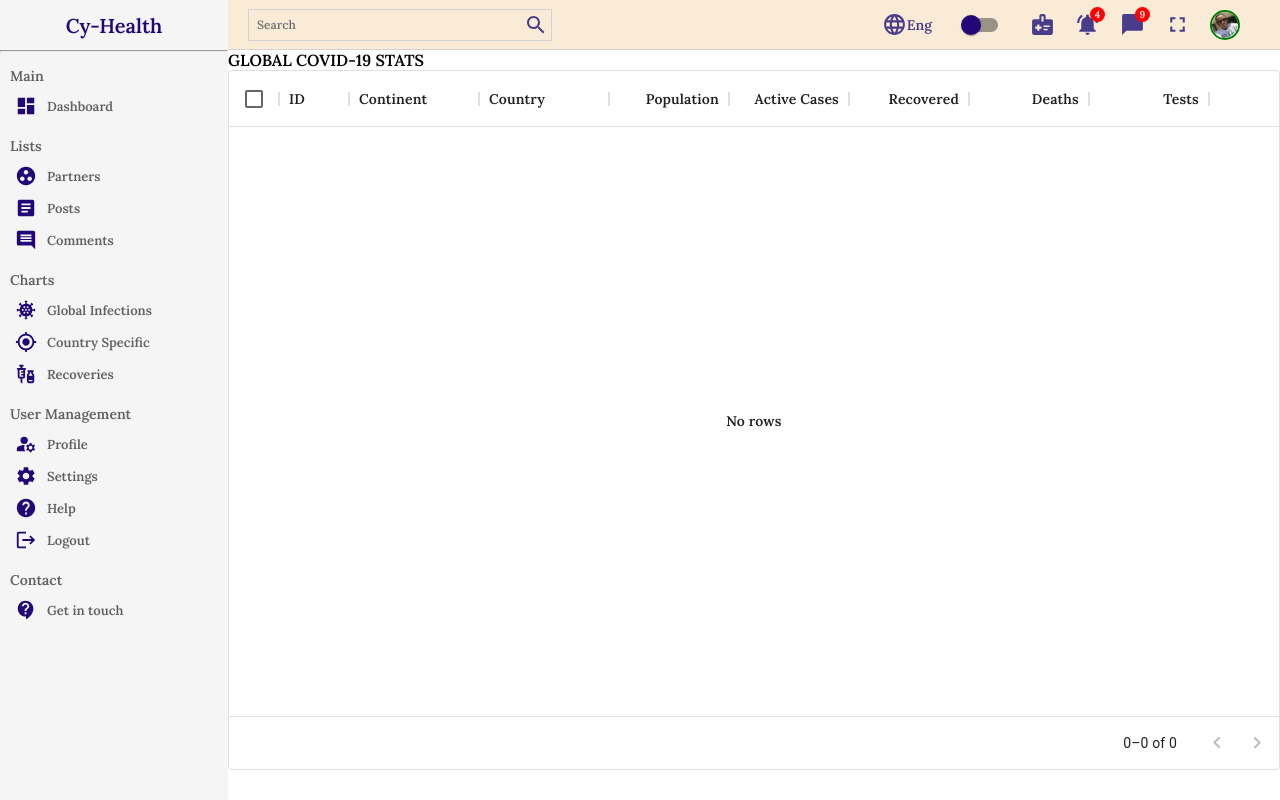
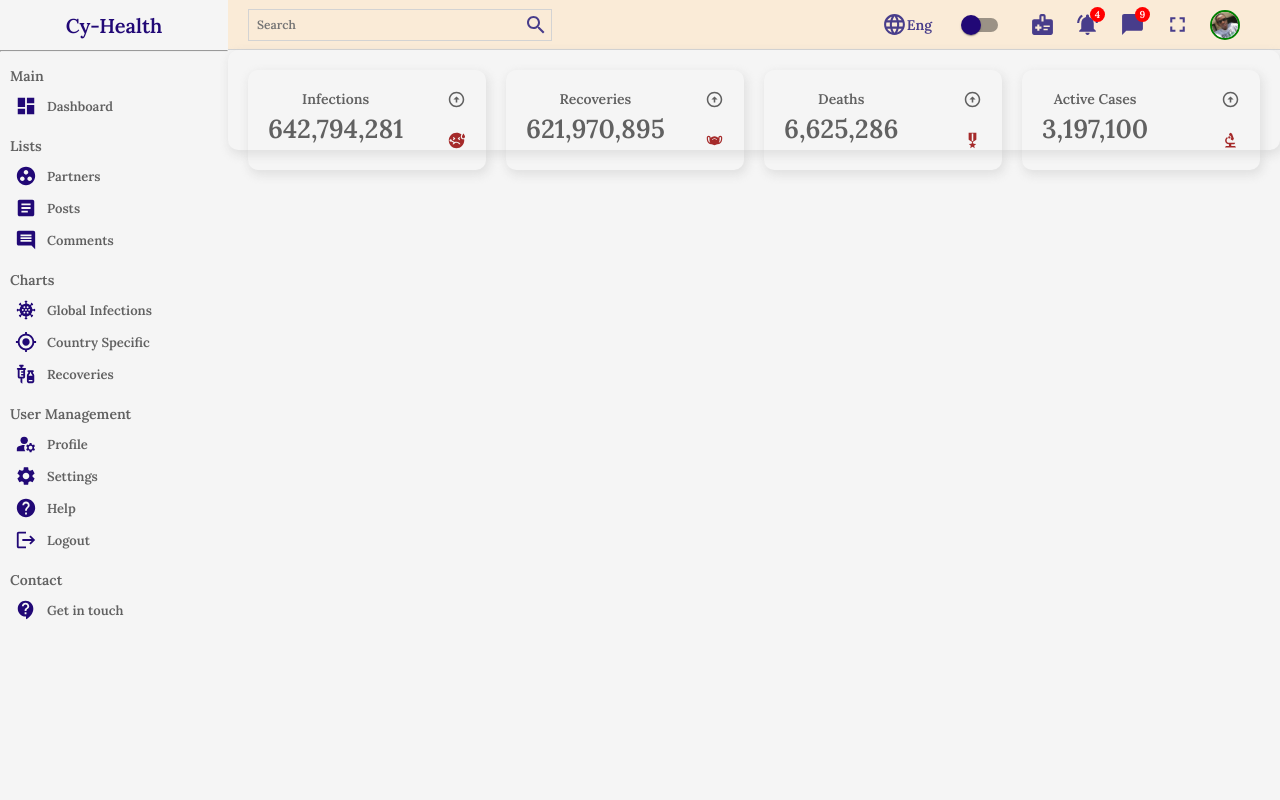
Before and after one commit to sang-4/cy-health, a React (Create React App) app: page / in a window 1280 px wide. Built offline with nearby package versions, Linux system fonts and the light colour scheme; no server answers.

Commit message:
widgets updated

```diff
--- a/src/components/widgets/Widget.jsx
+++ b/src/components/widgets/Widget.jsx
@@ -1,10 +1,83 @@
 import React from 'react'
 import './widget.scss'
+import ArrowCircleUpIcon from '@mui/icons-material/ArrowCircleUp';
+import MasksIcon from '@mui/icons-material/Masks';
+import SickIcon from '@mui/icons-material/Sick';
+import MilitaryTechIcon from '@mui/icons-material/MilitaryTech';
+import BiotechIcon from '@mui/icons-material/Biotech';
 
-const Widget = () => {
+const Widget = ({ type }) => {
+
+  let data;
+
+
+switch (type) {
+  case "infections":
+    data = {
+      title: "Infections",
+      infections: "642,794,281",
+      icon: (
+      <SickIcon
+        className='icon'
+        style={{ color: "brown", backgroundColor: "cream" }}
+      />
+      ),
+    }
+      break;
+      case "recoveries":
+    data = {
+      title: "Recoveries",
+      recoveries: "621,970,895",
+      icon: (
+      <MasksIcon
+        className='icon'
+        style={{ color: "brown", backgroundColor: "cream" }}
+        />
+      ),
+    }
+      break;
+      case "deaths":
+    data = {
+      title: "Deaths",
+      deaths: "6,625,286",
+      icon: (
+      <MilitaryTechIcon
+        className='icon'
+        style={{ color: "brown", backgroundColor: "cream" }}
+        />
+      ),
+    }
+      break;
+      case "tests":
+    data = {
+      title: "Active Cases",
+      counter: " ",
+      activecases: "3,197,100",
+      icon: (
+      <BiotechIcon
+        className='icon'
+        style={{ color: "brown", backgroundColor: "cream" }}
+        />
+      ),
+    }
+      break;
+}
+
+
   return (
     <div className='widgets'>
-
+      <div className="left">
+        <span className='title'>{data.title}</span>
+        <span className='counter'>{data.infections}{data.recoveries}{data.deaths}{data.activecases}</span>
+        <span className='link'>{data.link}</span>
+      </div>
+      <div className="right">
+        <div className='cases'>
+        <ArrowCircleUpIcon className='icon' />
+        {}
+        </div>
+        {data.icon}
+      </div>
     </div>
   )
 }
--- a/src/components/widgets/widget.scss
+++ b/src/components/widgets/widget.scss
@@ -0,0 +1,50 @@
+.widgets{
+    display: flex;
+    flex: 1;
+    justify-content: space-between;
+    padding: 10px;
+
+
+    -webkit-box-shadow: 2px 4px 10px 1px rgba(0,0,0,0.47);
+    box-shadow: 2px 4px 10px 1px rgba(201,201,201,0.47);
+    height: 100px;
+    border-radius: 10px;
+
+    .left, .right{
+        display: flex;
+        flex-direction: column;
+        justify-content: space-between;
+        align-items: center;
+
+        .title{
+            font-size: 14px;
+            color: #616161;
+        }
+
+        .counter{
+            font-size: 26px;
+            font-weight: 300;
+            color: #616161;
+        }
+
+        .link{
+            width: max-content;
+            font-size: 12px;
+            border-bottom: 1px solid gray;
+            cursor: pointer;
+        }
+
+        .cases{
+            display: flex;
+            align-items: center;
+            font-size: 15px;
+        }
+
+        .icon{
+            font-size: 19px;
+            padding: 0.23px;
+            align-self: flex-end;
+        }
+    }
+
+}
--- a/src/pages/home/Home.jsx
+++ b/src/pages/home/Home.jsx
@@ -2,7 +2,8 @@ import React from 'react'
 import "./home.scss"
 import Sidebar from '../../components/sidebar/Sidebar'
 import Navbar from '../../components/navbar/Navbar'
-import Country from '../../pages/countries/Country'
+// import Country from '../../pages/countries/Country'
+import Widget from '../../components/widgets/Widget'
 
 
 const Home = () => {
@@ -11,9 +12,15 @@ const Home = () => {
       <Sidebar />
       <div className="homeContainer">
         <Navbar />
-        <div className="countries">
+        <div className='widgets'>
+          <Widget type="infections" />
+          <Widget type="recoveries"/>
+          <Widget type="deaths"/>
+          <Widget type="tests"/>
+        </div>
+        {/* <div className="countries">
          <Country/>
-        </div>
+        </div> */}
         </div>
     </div>
   )
--- a/src/pages/home/home.scss
+++ b/src/pages/home/home.scss
@@ -2,6 +2,13 @@
     display: flex;
     .homeContainer{
         flex: 6;
-        // background-color: aquamarine;
+        background-color: whitesmoke;
+        color: #616161;
+
+        .widgets{
+            display: flex;
+            padding: 20px;
+            gap: 20px;
+        }
     }
 }
```
